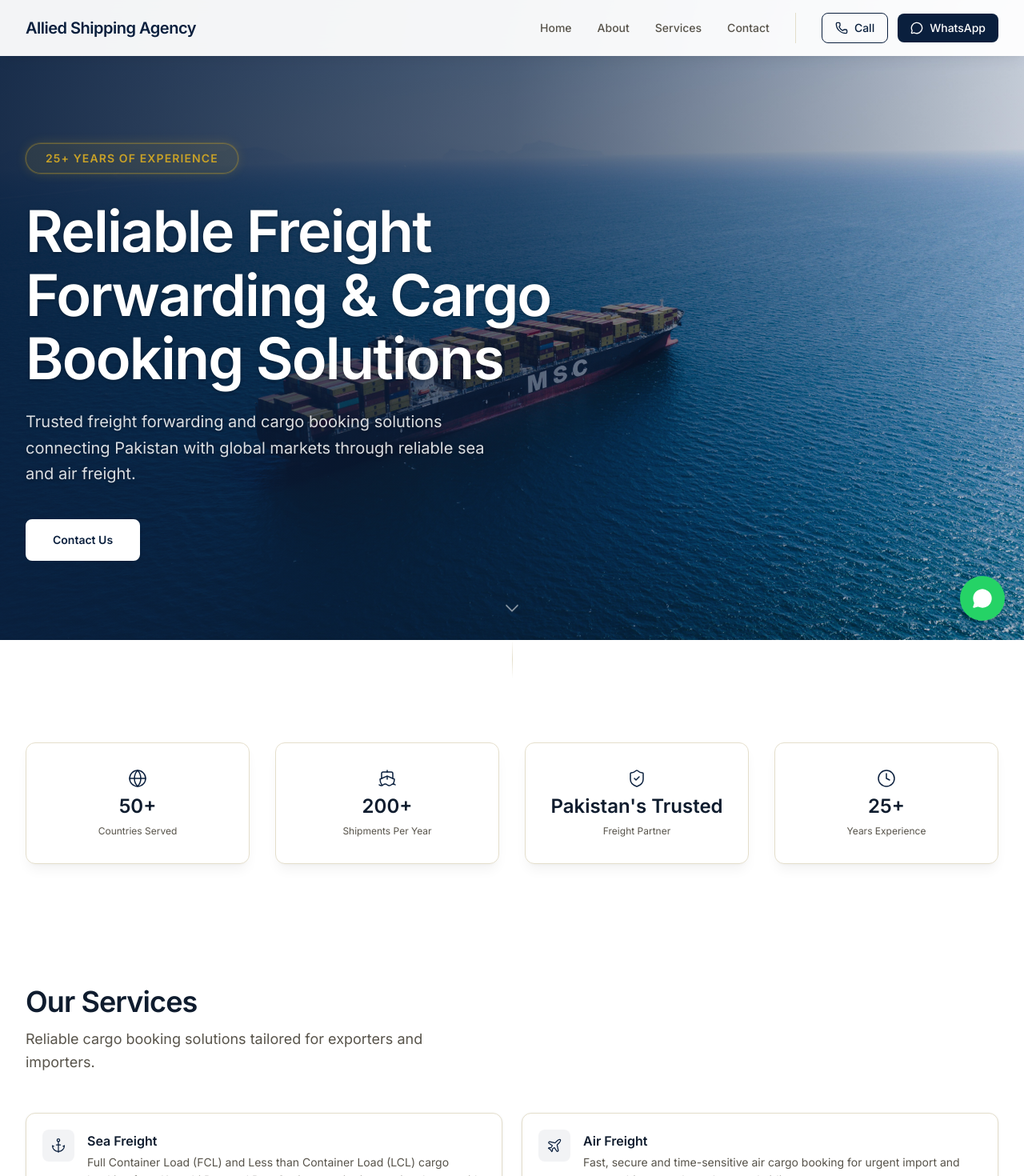
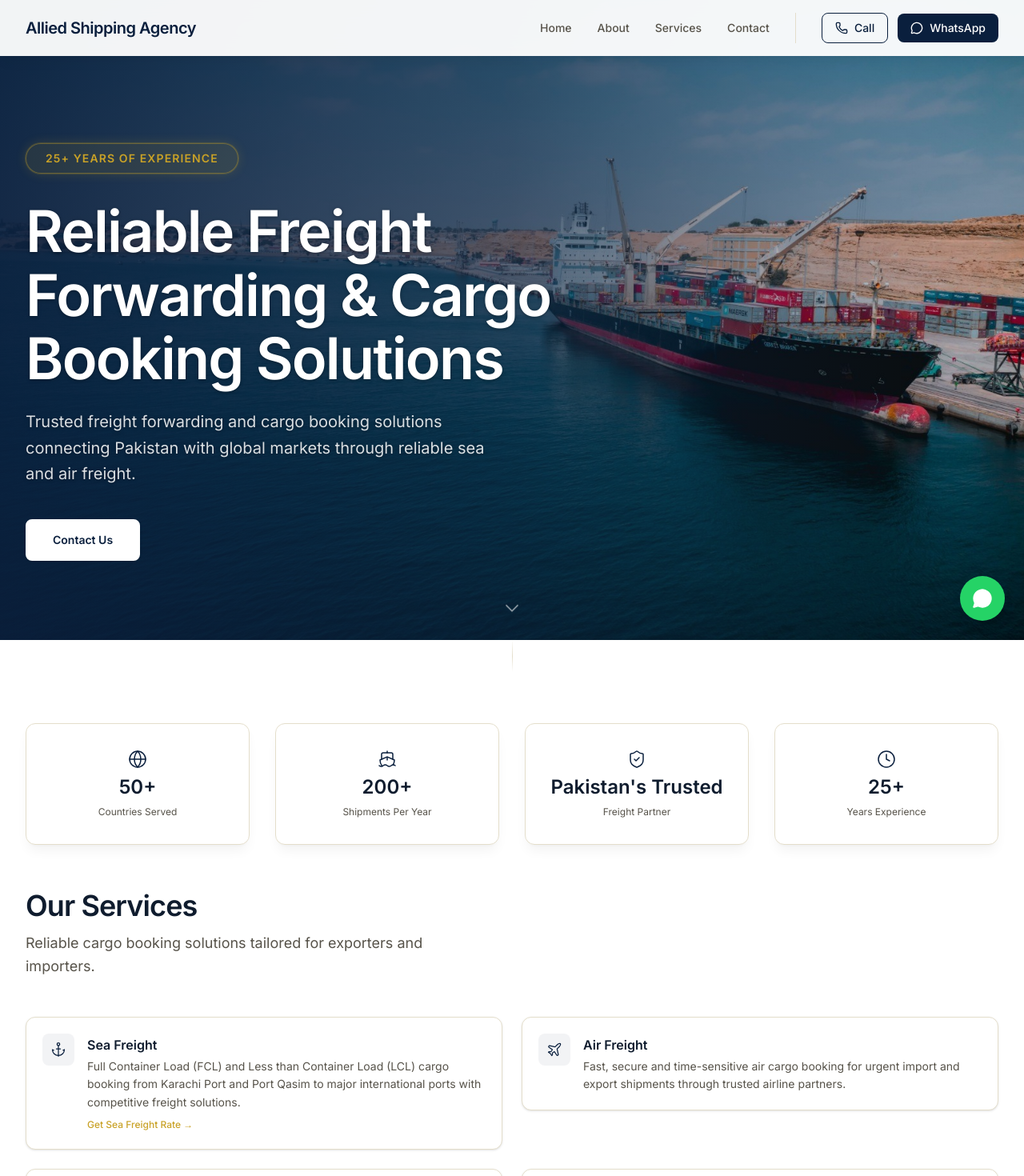
Before and after one commit to Mairaarshad19/allied-shipping-website, a Next.js app: page / in a window 1280 px wide. Shown: the top 1470 px of the page at 80% size. Built offline with nearby package versions, Linux system fonts and the light colour scheme.

Commit message:
Hero Image replacement and stats space improvement

```diff
--- a/components/Hero.tsx
+++ b/components/Hero.tsx
@@ -1,13 +1,10 @@
 "use client";
 
-import { useState } from "react";
 import { motion } from "framer-motion";
 import { ChevronDown } from "lucide-react";
 import Container from "./Container";
 
 export default function Hero() {
-  const [videoError, setVideoError] = useState(false);
-
   const scrollToCTA = () => {
     const el = document.getElementById("cta-section");
     if (el) {
@@ -17,29 +14,13 @@ export default function Hero() {
 
   return (
     <section className="relative h-screen min-h-[560px] md:min-h-[600px] overflow-hidden pt-16 md:pt-20">
-      {/* Background video / fallback image */}
-      {!videoError ? (
-        <video
-          autoPlay
-          muted
-          loop
-          playsInline
-          onError={() => setVideoError(true)}
-          className="absolute inset-0 w-full h-full object-cover"
-        >
-          <source src="/videos/heroVideo.mp4" type="video/mp4" />
-        </video>
-      ) : null}
-
-      {/* Fallback image (shown if video fails or before video loads) */}
+      {/* Background image */}
       <div
-        className={`absolute inset-0 w-full h-full bg-cover bg-center ${
-          videoError ? "block" : "hidden"
-        }`}
-        style={{ backgroundImage: "url(/images/ShipImage2.jpg)" }}
+        className="absolute inset-0 w-full h-full bg-cover bg-center"
+        style={{ backgroundImage: "url(/images/HeroImage.jpg)" }}
       />
 
-      {/* Gradient overlay: stronger on mobile for readability, lighter on desktop */}
+      {/* Dark navy overlay for readability */}
       <div className="absolute inset-0 bg-gradient-to-r from-navy-primary/90 via-navy-primary/70 md:via-navy-primary/60 to-transparent" />
 
       {/* Content */}
@@ -87,7 +68,7 @@ export default function Hero() {
               <button
                 type="button"
                 onClick={scrollToCTA}
-                className="inline-flex items-center gap-2.5 rounded-lg border-2 border-white bg-white px-6 sm:px-8 py-3 sm:py-3.5 text-sm font-semibold text-navy-primary shadow-sm transition-all duration-200 hover:-translate-y-0.5 hover:bg-navy-primary hover:text-white hover:shadow-lg"
+                className="inline-flex items-center gap-2.5 rounded-lg border-2 border-white bg-white px-6 sm:px-8 py-3 sm:py-3.5 text-sm font-semibold text-navy-primary shadow-sm transition-all duration-200 hover:-translate-y-0.5 hover:bg-navy-secondary hover:shadow-lg"
               >
                 Contact Us
               </button>
--- a/components/Stats.tsx
+++ b/components/Stats.tsx
@@ -27,11 +27,11 @@ const STATS = [
 
 export default function Stats() {
   return (
-    <section className="bg-white relative z-10 pb-12 sm:pb-16 lg:pb-24">
+    <section className="bg-white">
       {/* Visual divider */}
-      <div className="mx-auto w-px h-10 sm:h-12 bg-gradient-to-b from-transparent via-border to-transparent" />
+      <div className="mx-auto w-px h-8 sm:h-10 bg-gradient-to-b from-transparent via-border to-transparent" />
 
-      <Container className="mt-10 sm:mt-16 md:mt-20">
+      <Container className="mt-8 sm:mt-12 md:mt-16">
         <div className="grid grid-cols-1 sm:grid-cols-2 lg:grid-cols-4 gap-4 sm:gap-5 md:gap-8">
           {STATS.map((stat, index) => {
             const Icon = stat.icon;
```
Also changed, not shown: public/images/HeroImage.jpg (added).
